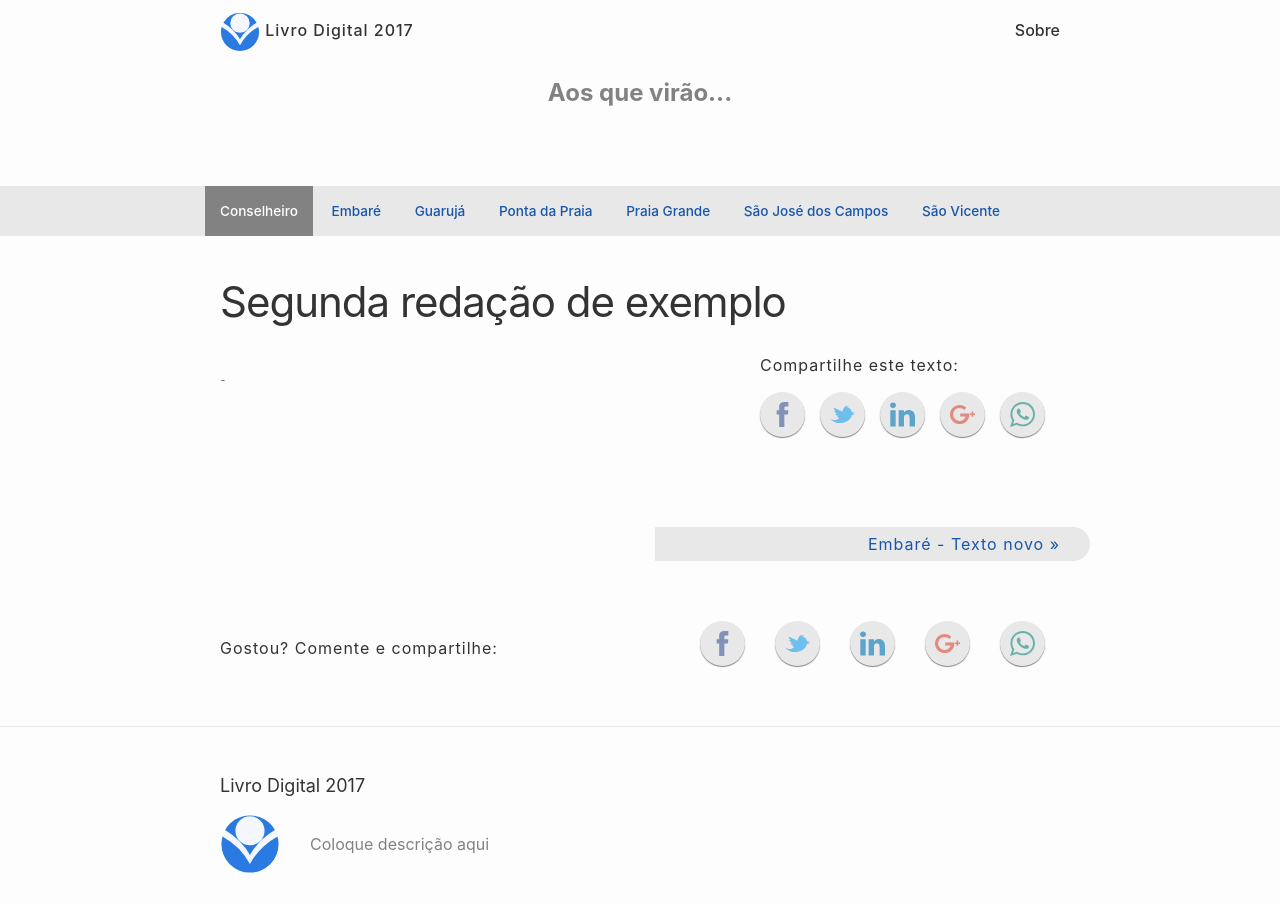
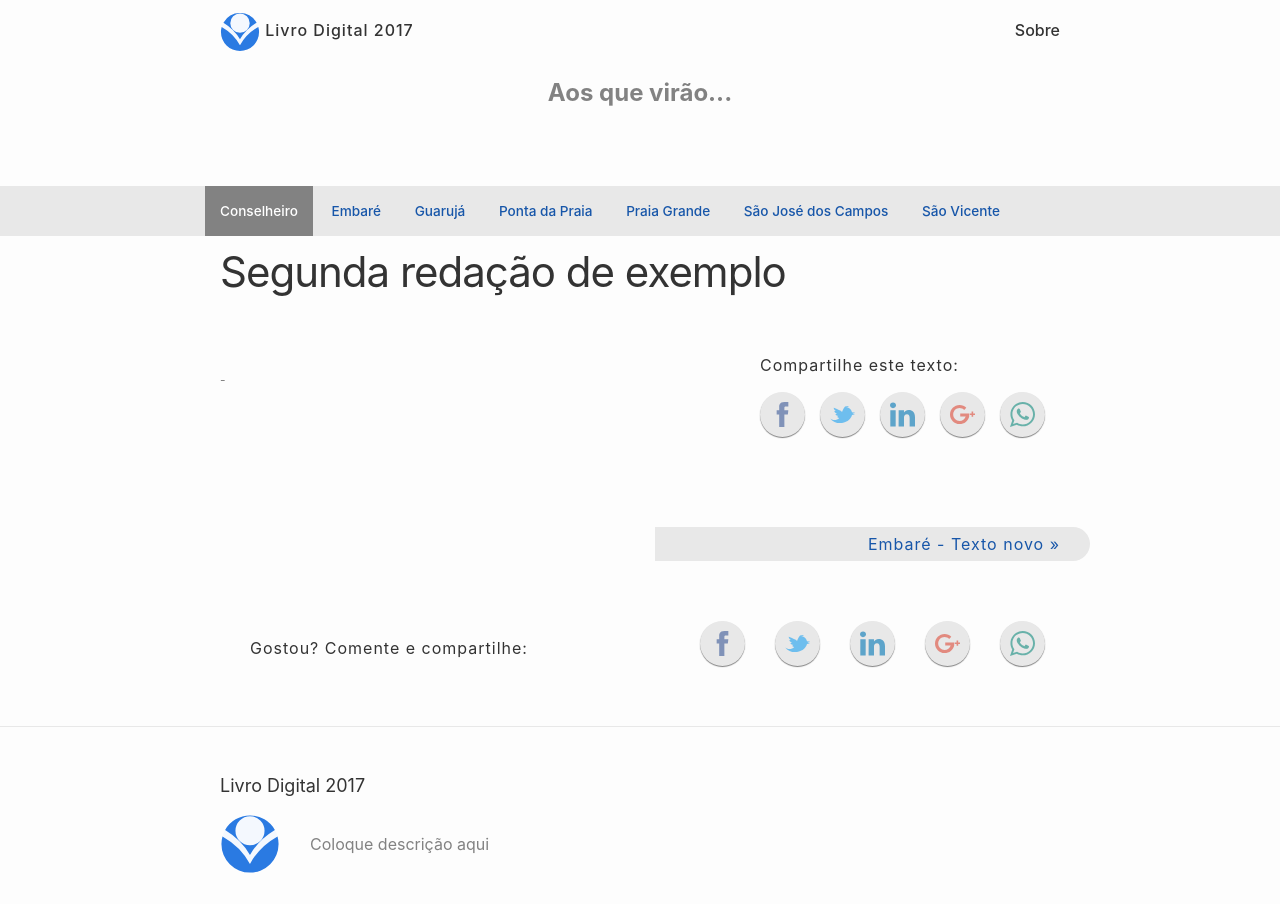
Before and after one commit to ObjetivoWeb/livro-digital-2017, a Jekyll site: the page built from _textos/conselheiro/segundo-texto.md, in a window 1280 px wide. Built offline with Jekyll 4.4.1, drawn with Linux system fonts in a browser that asks for light colours; comment, search, counter and statistics services are not loaded.

Commit message:
Refatorei os layouts e removi scripts

```diff
--- a/_layouts/default.html
+++ b/_layouts/default.html
@@ -11,16 +11,10 @@
 
     {% include header.html %}
 
-    <div class="page-content">
-      <div class="wrapper">
-        {{ content }}
-      </div>
-    </div>
+    {{ content }}
 
     {% include footer.html %}
 
-    <script src="{{ site.baseurl }}/js/http.js"></script>
-    <script src="{{ site.baseurl }}/js/main.js"></script>
     <script>
       (function(i,s,o,g,r,a,m){i['GoogleAnalyticsObject']=r;i[r]=i[r]||function(){
       (i[r].q=i[r].q||[]).push(arguments)},i[r].l=1*new Date();a=s.createElement(o),
--- a/_layouts/page.html
+++ b/_layouts/page.html
@@ -2,9 +2,9 @@
 layout: default
 ---
 
-<article class="post">
+<article class="page-content">
 
-  <header class="post-header">
+  <header class="post-header wrapper">
     <h1 class="post-title">{% if page.titulo %}{{ page.titulo }}{% else if page.title %}{{ page.title }}{% endif %}</h1>
   </header>
 
--- a/_layouts/post.html
+++ b/_layouts/post.html
@@ -2,9 +2,9 @@
 layout: default
 ---
 
-<article class="post" itemscope itemtype="http://schema.org/BlogPosting">
+<article class="post page-content" itemscope itemtype="http://schema.org/BlogPosting">
 
-  <header class="post-header">
+  <header class="post-header wrapper">
     <h1 class="post-title" itemprop="name headline">{{ page.title }}</h1>
     <p class="post-meta"><time datetime="{{ page.date | date_to_xmlschema }}" itemprop="datePublished">{{ page.date | date: "%b %-d, %Y" }}</time>{% if page.author %} • <span itemprop="author" itemscope itemtype="http://schema.org/Person"><span itemprop="name">{{ page.author }}</span></span>{% endif %}</p>
   </header>
--- a/_layouts/texto.html
+++ b/_layouts/texto.html
@@ -16,28 +16,19 @@
   {% endif %}
 {% endfor %}
 
-<article class="post">
-
-  <header class="post-header">
-
-    <h1 class="post-title">{% if page.titulo %}{{ page.titulo }}{% else if page.title %}{{ page.title }}{% endif %}</h1>
-    <div data-grid="">
-      <aside class="post-meta" data-cell>
+<aside class="wrapper" data-grid="">
+  <header class="post-meta" data-cell>
     <p><strong>{{ page.autor }}</strong> <br>{{ unidade }} - {{ turma }}</p>
-      </aside>
+  </header>
   <div class="share-container" data-cell="shrink">
     <p class="share-label">Compartilhe este texto:</p>
     {% include share/widget.html position = 'header' %}
   </div>
-    </div>
-    <div class="data-img" data-flickr-id="{{ flickr }}" data-pic-title="{{ crumbs[3] }}" title="Ilustração para {{ page.title }}, de {{ page.nome }}"></div>
+</aside>
 
-  </header>
+{{ content }}
 
-  <div class="post-content">
-    {{ content }}
-  </div>
-
+<footer class="page-content wrapper">
   <nav class="post-navigation" data-grid="row spacing justify">
     <div data-cell="1of2" class="prev">
     {% if page.previous.url %}
@@ -50,13 +41,14 @@
     {% endif %}
     </div>
   </nav>
+</footer>
 
-  <div class="share-container" data-grid>
+<aside class="share-container page-content wrapper" data-grid>
   <p class="share-label" data-cell="1of2">Gostou? Comente e compartilhe:</p>
   {% include share/widget.html position = 'header' %}
-  </div>
+</aside>
 
-  <div id="disqus_thread"></div>
+<div id="disqus_thread" class="wrapper"></div>
 <script>
 var disqus_config = function () {
   this.page.url = '{{ page.url | prepend: site.baseurl | prepend: site.url }}';
@@ -70,5 +62,3 @@
 })();
 </script>
 <noscript>Por favor, habilite a execução de javascript para visualizar <a href="https://disqus.com/?ref_noscript">comentários do Disqus</a>.</noscript>
-
-</article>
```
Also changed, not shown: other parts of _layouts/texto.html (+1 -1 lines), _layouts/unidade.html (+3 -9 lines), _sass/_layout.sass (+8 -24 lines), js/main.coffee (+0 -28 lines). Lines whose indentation alone changed are shown as unchanged.
